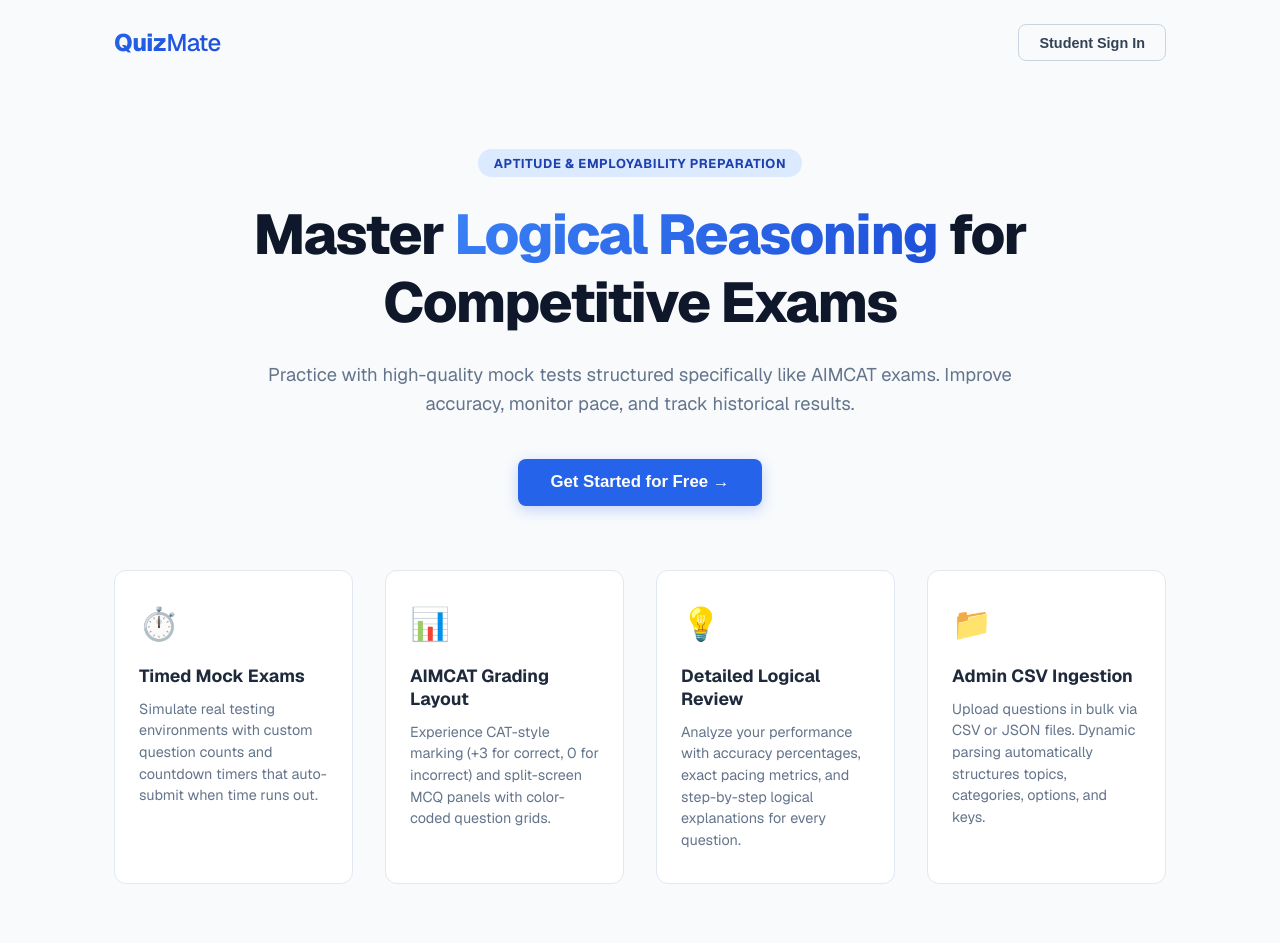
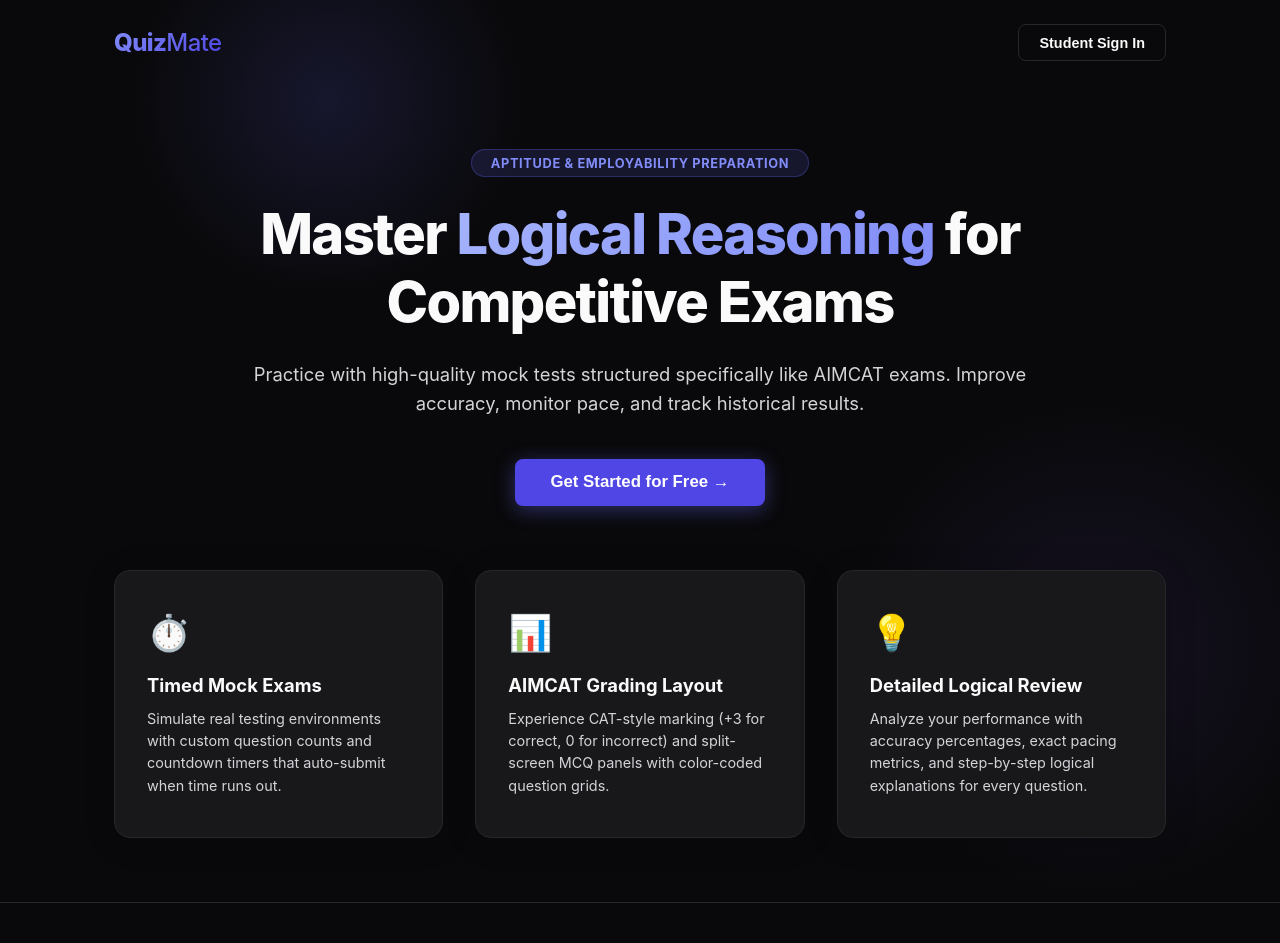
Before and after one commit to Jivitesh06/QuizMate, a Next.js app: page / in a window 1280 px wide. Shown: the top 943 px of the page. Built offline with nearby package versions, Linux system fonts and the light colour scheme; no server answers.

Commit message:
design: remove admin card from landing page and restyle it to match premium dark theme

```diff
--- a/src/app/page.module.css
+++ b/src/app/page.module.css
@@ -2,9 +2,38 @@
   min-height: 100vh;
   display: flex;
   flex-direction: column;
-  background-color: #f8fafc;
-  font-family: var(--font-geist-sans), sans-serif;
-  color: #0f172a;
+  background-color: var(--background);
+  color: var(--text-primary);
+  font-family: inherit;
+  position: relative;
+  overflow: hidden;
+}
+
+/* Background glowing blur accents */
+.container::before {
+  content: "";
+  position: absolute;
+  top: -10%;
+  left: 10%;
+  width: 400px;
+  height: 400px;
+  background: radial-gradient(circle, rgba(99, 102, 241, 0.15) 0%, rgba(99, 102, 241, 0) 70%);
+  border-radius: 50%;
+  z-index: 0;
+  pointer-events: none;
+}
+
+.container::after {
+  content: "";
+  position: absolute;
+  bottom: 10%;
+  right: -5%;
+  width: 500px;
+  height: 500px;
+  background: radial-gradient(circle, rgba(139, 92, 246, 0.1) 0%, rgba(139, 92, 246, 0) 70%);
+  border-radius: 50%;
+  z-index: 0;
+  pointer-events: none;
 }
 
 .navBar {
@@ -16,27 +45,29 @@
   justify-content: space-between;
   align-items: center;
   box-sizing: border-box;
+  z-index: 10;
+  position: relative;
 }
 
 .logo {
   font-size: 1.5rem;
   font-weight: 800;
   letter-spacing: -0.025em;
-  background: linear-gradient(135deg, #2563eb, #1d4ed8);
+  background: linear-gradient(135deg, #818cf8, #4f46e5);
   -webkit-background-clip: text;
   -webkit-text-fill-color: transparent;
 }
 
 .logoText {
-  color: #0f172a;
+  color: var(--text-primary);
   font-weight: 500;
 }
 
 .ctaButtonOutline {
   padding: 0.6rem 1.25rem;
   background-color: transparent;
-  border: 1px solid #cbd5e1;
-  color: #334155;
+  border: 1px solid var(--card-border);
+  color: var(--text-primary);
   border-radius: 8px;
   font-size: 0.9rem;
   font-weight: 600;
@@ -45,9 +76,8 @@
 }
 
 .ctaButtonOutline:hover {
-  background-color: #f1f5f9;
-  border-color: #94a3b8;
-  color: #0f172a;
+  background-color: var(--card-bg);
+  border-color: var(--primary);
 }
 
 .heroSection {
@@ -60,6 +90,8 @@
   display: flex;
   flex-direction: column;
   gap: 4rem;
+  z-index: 10;
+  position: relative;
 }
 
 .heroContent {
@@ -70,9 +102,10 @@
 
 .badge {
   display: inline-block;
-  padding: 0.35rem 1rem;
-  background-color: #dbeafe;
-  color: #1e40af;
+  padding: 0.35rem 1.2rem;
+  background-color: rgba(99, 102, 241, 0.15);
+  border: 1px solid rgba(99, 102, 241, 0.3);
+  color: #818cf8;
   border-radius: 9999px;
   font-size: 0.8rem;
   font-weight: 700;
@@ -87,11 +120,11 @@
   line-height: 1.2;
   letter-spacing: -0.03em;
   margin-bottom: 1.5rem;
+  color: var(--text-primary);
 }
 
 .heroTitle span {
-  color: #2563eb;
-  background: linear-gradient(135deg, #3b82f6, #1d4ed8);
+  background: linear-gradient(135deg, #a5b4fc, #818cf8);
   -webkit-background-clip: text;
   -webkit-text-fill-color: transparent;
 }
@@ -105,7 +138,7 @@
 .heroSubtitle {
   font-size: 1.15rem;
   line-height: 1.6;
-  color: #64748b;
+  color: var(--text-secondary);
   margin-bottom: 2.5rem;
 }
 
@@ -116,22 +149,22 @@
 }
 
 .ctaButton {
-  padding: 0.85rem 2rem;
-  background-color: #2563eb;
+  padding: 0.85rem 2.2rem;
+  background-color: var(--primary);
   color: #ffffff;
   border-radius: 8px;
   font-size: 1.05rem;
   font-weight: 700;
   border: none;
   cursor: pointer;
-  box-shadow: 0 4px 14px rgba(37, 99, 235, 0.25);
+  box-shadow: 0 4px 20px rgba(99, 102, 241, 0.4);
   transition: all 0.2s ease;
 }
 
 .ctaButton:hover {
-  background-color: #1d4ed8;
-  transform: translateY(-1px);
-  box-shadow: 0 6px 20px rgba(37, 99, 235, 0.35);
+  background-color: var(--primary-hover);
+  transform: translateY(-2px);
+  box-shadow: 0 6px 25px rgba(99, 102, 241, 0.5);
 }
 
 .ctaButton:active {
@@ -152,47 +185,51 @@
 
 @media (min-width: 1024px) {
   .featuresGrid {
-    grid-template-columns: repeat(4, 1fr);
+    grid-template-columns: repeat(3, 1fr);
   }
 }
 
 .featureCard {
-  background-color: #ffffff;
-  border: 1px solid #e2e8f0;
-  border-radius: 12px;
-  padding: 2rem 1.5rem;
-  transition: all 0.2s ease;
+  background-color: var(--card-bg);
+  border: 1px solid var(--card-border);
+  border-radius: 16px;
+  padding: 2.5rem 2rem;
+  transition: all 0.3s cubic-bezier(0.16, 1, 0.3, 1);
+  box-shadow: 0 4px 30px rgba(0, 0, 0, 0.2);
 }
 
 .featureCard:hover {
-  transform: translateY(-3px);
-  box-shadow: 0 10px 25px rgba(15, 23, 42, 0.04);
-  border-color: #cbd5e1;
+  transform: translateY(-6px);
+  border-color: var(--primary);
+  box-shadow: 0 12px 35px rgba(99, 102, 241, 0.15);
+  background-color: rgba(24, 24, 27, 0.8);
 }
 
 .featureIcon {
-  font-size: 2rem;
+  font-size: 2.2rem;
   margin-bottom: 1.25rem;
 }
 
 .featureTitle {
-  font-size: 1.1rem;
+  font-size: 1.15rem;
   font-weight: 700;
   margin-bottom: 0.75rem;
-  color: #1e293b;
+  color: var(--text-primary);
 }
 
 .featureDescription {
   font-size: 0.9rem;
-  line-height: 1.5;
-  color: #64748b;
+  line-height: 1.55;
+  color: var(--text-secondary);
 }
 
 .footer {
-  border-top: 1px solid #e2e8f0;
-  padding: 2rem 1.5rem;
+  border-top: 1px solid var(--card-border);
+  padding: 2.5rem 1.5rem;
   text-align: center;
   font-size: 0.85rem;
-  color: #94a3b8;
-  background-color: #ffffff;
+  color: var(--text-muted);
+  background-color: var(--background);
+  z-index: 10;
+  position: relative;
 }
--- a/src/app/page.tsx
+++ b/src/app/page.tsx
@@ -66,14 +66,6 @@ export default function Home() {
               Analyze your performance with accuracy percentages, exact pacing metrics, and step-by-step logical explanations for every question.
             </p>
           </div>
-
-          <div className={styles.featureCard}>
-            <div className={styles.featureIcon}>📁</div>
-            <h3 className={styles.featureTitle}>Admin CSV Ingestion</h3>
-            <p className={styles.featureDescription}>
-              Upload questions in bulk via CSV or JSON files. Dynamic parsing automatically structures topics, categories, options, and keys.
-            </p>
-          </div>
         </div>
       </main>
 
```
